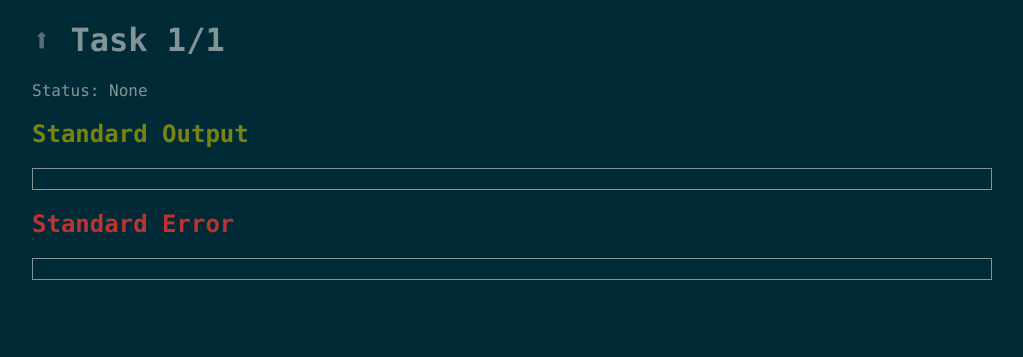
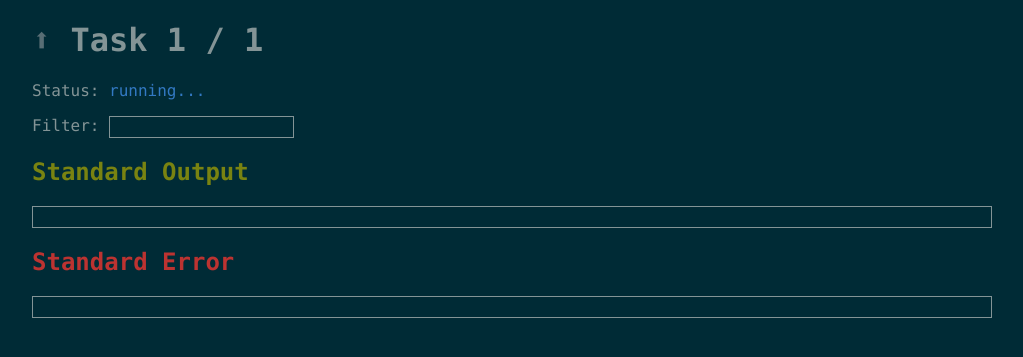
Before and after one commit to vchahun/ducttape-web, a Flask app: page /task/1/1 in a window 1280 px wide. Shown: the top 357 px of the page, without its empty margins (128-1151 px from the left). Run offline with Flask 2, Linux system fonts and the light colour scheme.

Commit message:
Better aliases detection, invalidated tasks, log filtering

```diff
--- a/app.py
+++ b/app.py
@@ -1,35 +1,55 @@
-from flask import Flask, render_template
+from flask import Flask, render_template, request
+import argparse
 import os
-from collections import deque
+import re
+from collections import deque, defaultdict
 app = Flask(__name__)
 
 BEGIN_SIZE = END_SIZE = 20
 def read_some(fn):
+    if request.args.get('filter'):
+        try:
+            filter_re = re.compile(request.args['filter'])
+        except Exception:
+            filter_re = re.compile('')
+    else:
+        filter_re = re.compile('')
     if not os.path.exists(fn):
         return ''
     with open(fn) as f:
         begin = []
         end = deque(maxlen=END_SIZE)
-        i = 0
+        n_lines = 0
         for i, line in enumerate(f):
-            if i < BEGIN_SIZE:
+            if not filter_re.search(line): continue
+            if n_lines < BEGIN_SIZE:
                 begin.append(line)
             else:
                 end.append(line)
-        missing = i+1-BEGIN_SIZE-END_SIZE
-        pad = ['[... {0} lines ...]\n'.format(missing)] if len(end) == END_SIZE else []
+            n_lines += 1
+        missing = n_lines-len(begin)-len(end)
+        pad = ['[... {0} lines ...]\n'.format(missing)] if missing > 0 else []
         return ''.join(begin+pad+list(end)).decode('utf8')
 
 class DuctTapeConfiguration:
     def __init__(self, task_name, conf_name):
         self.task_name = task_name
         self.conf_name = conf_name
+        self.aliases = set()
         exit = task_name+'/'+conf_name+'/ducttape_exit_code.txt'
         if os.path.exists(exit):
             with open(exit) as f:
                 self.exit_code = int(f.read())
         else:
             self.exit_code = None
+        invalidated = task_name+'/'+conf_name+'/ducttape.INVALIDATED'
+        self.invalidated = os.path.exists(invalidated)
+
+    @property
+    def status(self):
+        return ('invalidated' if self.invalidated
+                else 'running' if self.exit_code is None
+                else 'succeeded' if self.exit_code == 0 else 'failed')
 
     @property
     def stdout(self):
@@ -42,17 +62,25 @@
 class DuctTapeTask:
     def __init__(self, task_name):
         self.configurations = {}
-        has_link = set() #
+        links = defaultdict(list) # real path -> [path]
         for d in os.listdir(task_name):
+            #if d.endswith('.LOCK'):
+            #    self.configurations[d[:-5]] = DuctTapeConfiguration(task_name, d[:-5])
             if os.path.exists(task_name+'/'+d+'/'+'ducttape_stdout.txt'):
                 if os.path.islink(task_name+'/'+d):
                     real_d = os.path.basename(os.path.realpath(task_name+'/'+d))
-                    has_link.add(real_d)
+                    links[real_d].append(d)
+                else:
+                    links[d].append(d)
                 self.configurations[d] = DuctTapeConfiguration(task_name, d)
-        # Remove aliases
-        if len(self.configurations) > 1:
-            for d in has_link:
-                del self.configurations[d]
+
+        # remove aliases
+        for real_d, names in links.iteritems():
+            canonical_name = max(names, key=lambda name: (len(name.split('.')), name != 'Baseline.baseline'))
+            for name in names:
+                if name != canonical_name:
+                    self.configurations[canonical_name].aliases.add(name)
+                    del self.configurations[name]
 
 class DuctTapeWorkflow:
     def __init__(self):
@@ -64,7 +92,7 @@
 @app.route('/task/<task_name>/<conf_name>')
 def task(task_name, conf_name):
     configuration = DuctTapeConfiguration(task_name, conf_name)
-    return render_template('task.html', configuration=configuration)
+    return render_template('task.html', configuration=configuration, filter=request.args.get('filter', ''))
 
 @app.route('/')
 def index():
@@ -72,4 +100,7 @@
     return render_template('index.html', workflow=workflow)
 
 if __name__ == '__main__':
-    app.run(host='0.0.0.0')
+    parser = argparse.ArgumentParser(description='run ducttape-web')
+    parser.add_argument('port', type=int, nargs='?', default=5000)
+    args = parser.parse_args()
+    app.run(host='0.0.0.0', port=args.port)
--- a/static/style.css
+++ b/static/style.css
@@ -8,14 +8,17 @@
     text-decoration: none;
     color: inherit;
 }
-a.running {
+.running {
     color: #3279C3;
 }
-a.succeeded {
+.succeeded {
     color: #798311;
 }
-a.failed {
+.failed {
     color: #BC3331;
+}
+.invalidated {
+    color: #586e75;
 }
 a.nav {
     color: #586e75;
@@ -53,3 +56,11 @@
     border: 1px solid #839496;
     padding: 10px;
 }
+input[type=text] {
+    background-color: inherit;
+    font: inherit 90%;
+    color: inherit;
+    padding: 0 3px;
+    line-height: 1.5em;
+    border: 1px solid #839496;
+}
--- a/templates/task.html
+++ b/templates/task.html
@@ -8,8 +8,9 @@
     <body>
     <div id="page">
         <h1><a href="{{url_for('index')}}" class="nav">⬆</a>
-            Task {{configuration.task_name}}/{{configuration.conf_name}}</h1>
-        <p>Status: {{configuration.exit_code}}</p>
+            Task {{configuration.task_name}} / {{configuration.conf_name|replace('+', ' + ')}}</h1>
+        <p>Status: <span class="{{configuration.status}}">{% if configuration.exit_code == None %}running...{% else %}terminated with exit code {{configuration.exit_code}}{% endif %}</span></p>
+        <form action="" method="GET"><p>Filter: <input type="text" value="{{filter}}" name="filter"></input></p></form>
         <h2 style="color:#798311;">Standard Output</h2>
         <pre>{{configuration.stdout}}</pre>
         <h2 style="color:#BC3331;">Standard Error</h2>
```
Also changed, not shown: templates/index.html (+3 -9 lines).
